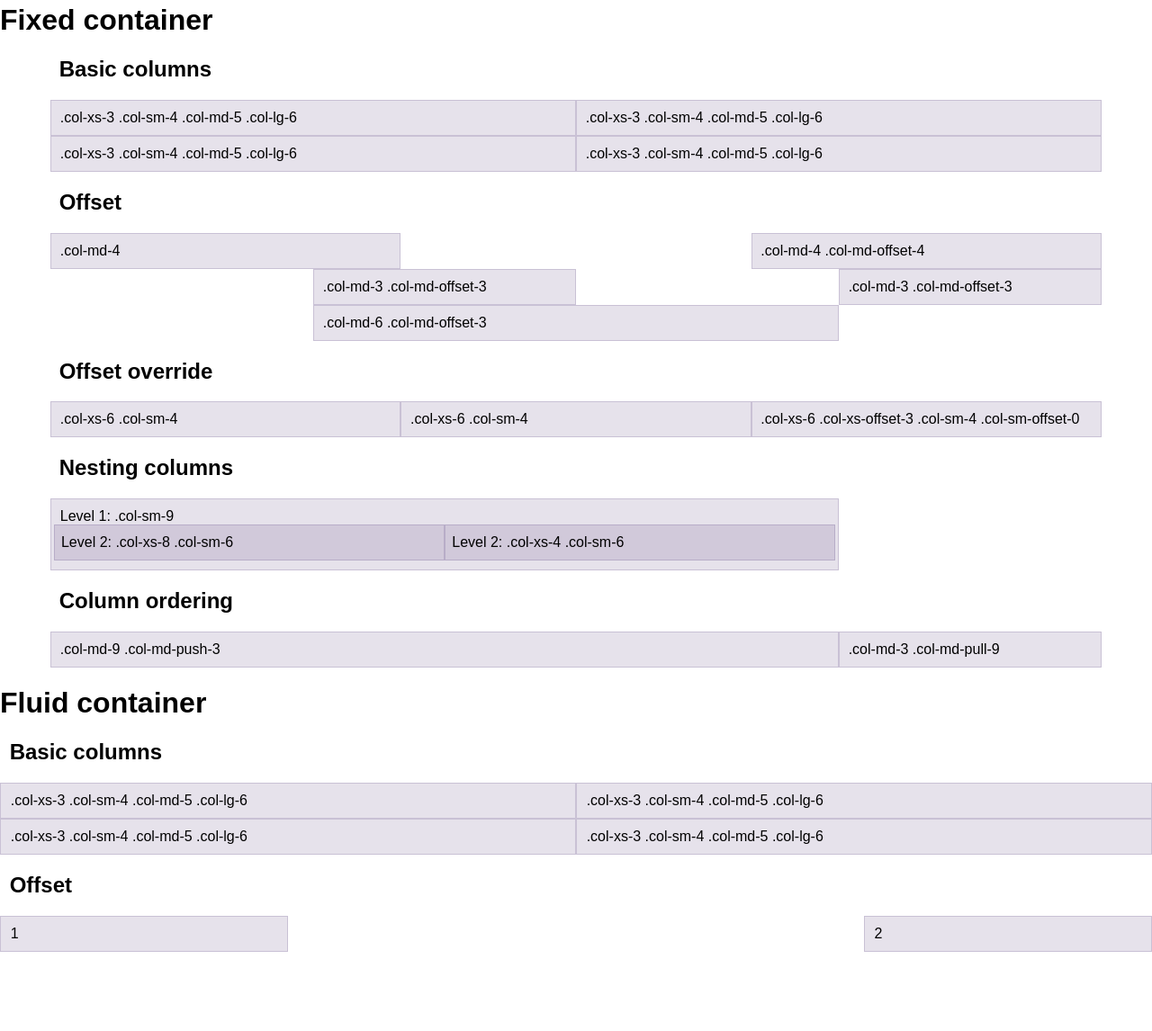
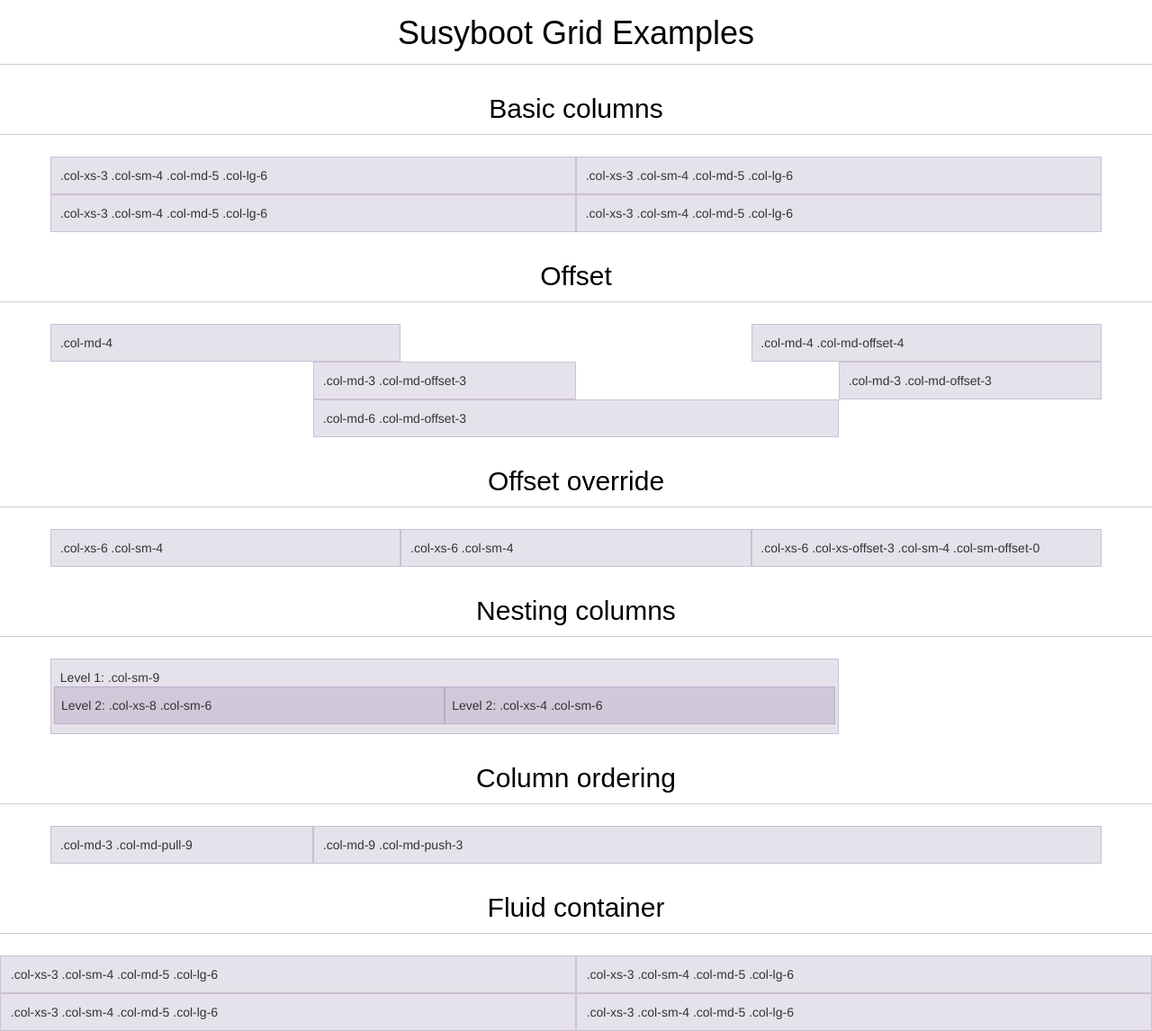
Before and after one commit to kkomelin/susyboot, a plain HTML site: page test_susyboot.html in a window 1280 px wide. Shown: the part 17-1163 px from the top of the page at 90% size. Before the commit the page ends 1075 px from the top, so only its background shows below. Drawn offline with Linux system fonts and the light colour scheme.

Commit message:
Completed pull and push classes. Improved examples.

```diff
--- a/scss/_mixins.scss
+++ b/scss/_mixins.scss
@@ -10,6 +10,7 @@
     .col-#{$class}-#{$i} {
       @include span($i of $grid-columns);
       min-height: 1px;
+      position: relative;
     }
   }
 }
--- a/test_susyboot.html
+++ b/test_susyboot.html
@@ -8,21 +8,49 @@
         body [class^=col-] {
             padding-top: 10px;
             padding-bottom: 10px;
+            background-color: rgba(86,61,124,.15);
+            border: 1px solid rgba(86,61,124,.2);
+            /* Make the texts look the same as of Bootstrap.*/
+            font-family: "Helvetica Neue",Helvetica,Arial,sans-serif;
+            font-size: 14px;
+            line-height: 1.42857143;
+            color: #333;
+        }
+        h1,h2 {
+            text-align: center;
+            border-bottom: 1px solid #ccc;
+            padding: 0.4em;
+            font-family: inherit;
+            font-weight: 500;
+            line-height: 1.1;
+            color: inherit;
+            margin-top: 20px;
+            margin-bottom: 10px;
+        }
+        h1 {
+            font-size: 36px;
+        }
+        h2 {
+            font-size: 30px;
+            margin-bottom: 0.8em;
         }
     </style>
 </head>
 <body>
 
-<h1>Fixed container</h1>
+<h1>Susyboot Grid Examples</h1>
+
+<h2>Basic columns</h2>
 <div class="container">
-    <h2>Basic columns</h2>
     <div class="row">
         <div class="col-xs-3 col-sm-4 col-md-5 col-lg-6">.col-xs-3 .col-sm-4 .col-md-5 .col-lg-6</div>
         <div class="col-xs-3 col-sm-4 col-md-5 col-lg-6">.col-xs-3 .col-sm-4 .col-md-5 .col-lg-6</div>
         <div class="col-xs-3 col-sm-4 col-md-5 col-lg-6">.col-xs-3 .col-sm-4 .col-md-5 .col-lg-6</div>
         <div class="col-xs-3 col-sm-4 col-md-5 col-lg-6">.col-xs-3 .col-sm-4 .col-md-5 .col-lg-6</div>
     </div>
-    <h2>Offset</h2>
+</div>
+<h2>Offset</h2>
+<div class="container">
     <div class="row">
         <div class="col-md-4">.col-md-4</div>
         <div class="col-md-4 col-md-offset-4">.col-md-4 .col-md-offset-4</div>
@@ -34,7 +62,9 @@
     <div class="row">
         <div class="col-md-6 col-md-offset-3">.col-md-6 .col-md-offset-3</div>
     </div>
-    <h2>Offset override</h2>
+</div>
+<h2>Offset override</h2>
+<div class="container">
     <div class="row">
         <div class="col-xs-6 col-sm-4">.col-xs-6 .col-sm-4
         </div>
@@ -43,7 +73,9 @@
         <div class="col-xs-6 col-xs-offset-3 col-sm-4 col-sm-offset-0">.col-xs-6 .col-xs-offset-3 .col-sm-4 .col-sm-offset-0
         </div>
     </div>
-    <h2>Nesting columns</h2>
+</div>
+<h2>Nesting columns</h2>
+<div class="container">
     <div class="row">
         <div class="col-sm-9">
             Level 1: .col-sm-9
@@ -57,27 +89,22 @@
             </div>
         </div>
     </div>
-    <h2>Column ordering</h2>
+</div>
+<h2>Column ordering</h2>
+<div class="container">
     <div class="row">
         <div class="col-md-9 col-md-push-3">.col-md-9 .col-md-push-3</div>
         <div class="col-md-3 col-md-pull-9">.col-md-3 .col-md-pull-9</div>
     </div>
 </div>
-
-<h1>Fluid container</h1>
+<h2>Fluid container</h2>
 <div class="container-fluid">
-    <h2>Basic columns</h2>
     <div class="row">
         <div class="col-xs-3 col-sm-4 col-md-5 col-lg-6">.col-xs-3 .col-sm-4 .col-md-5 .col-lg-6</div>
         <div class="col-xs-3 col-sm-4 col-md-5 col-lg-6">.col-xs-3 .col-sm-4 .col-md-5 .col-lg-6</div>
         <div class="col-xs-3 col-sm-4 col-md-5 col-lg-6">.col-xs-3 .col-sm-4 .col-md-5 .col-lg-6</div>
         <div class="col-xs-3 col-sm-4 col-md-5 col-lg-6">.col-xs-3 .col-sm-4 .col-md-5 .col-lg-6</div>
     </div>
-    <h2>Offset</h2>
-    <div class="row">
-        <div class="col-xs-3">1</div>
-        <div class="col-xs-3 col-xs-offset-6">2</div>
-    </div>
 </div>
 
 </body>
```
Also changed, not shown: test_bootstrap.html (+24 -14 lines), README.md, css/susyboot.css.
